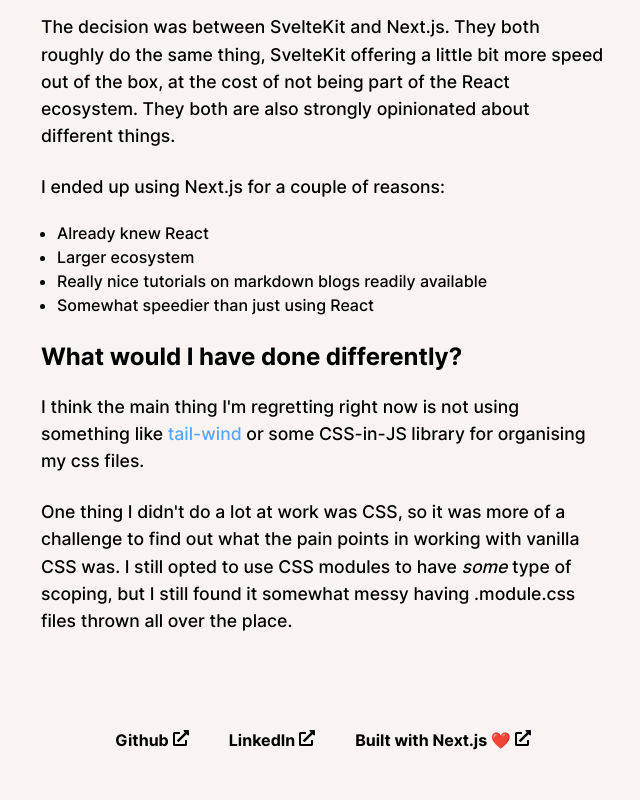
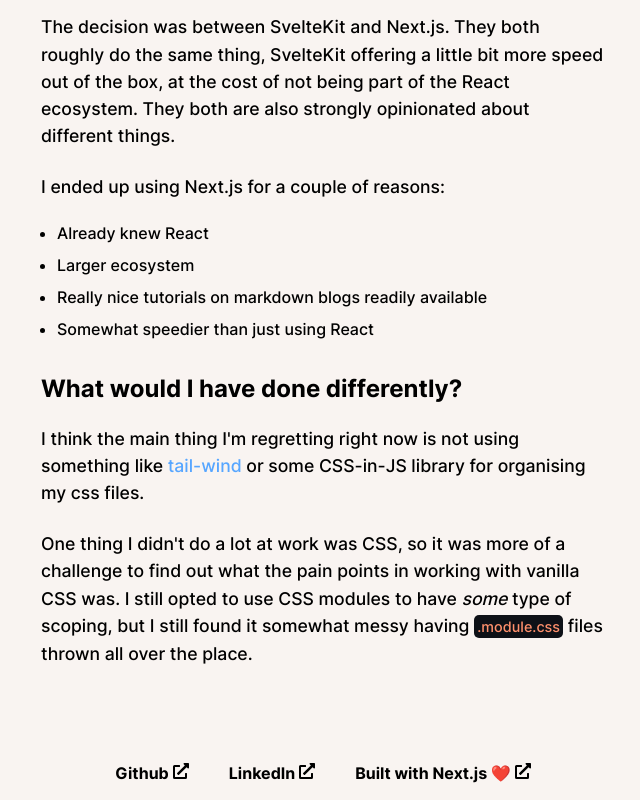
Before and after one commit to confiscar/blog, a Next.js app: page /posts/2021-02-02-nextjs-blog in a window 1280 px wide. Shown: the part 2089-2889 px from the top of the page, without its empty margins (317-957 px from the left). Before the commit the page ends 2856 px from the top, so only its background shows below. Built offline with nearby package versions, Linux system fonts and the light colour scheme.

Commit message:
update link

```diff
--- a/src/pages/about.tsx
+++ b/src/pages/about.tsx
@@ -3,7 +3,6 @@
 import SplashText from '../components/molecules/SplashText';
 import PostList from '../components/organisms/PostList';
 import Header from '../components/atoms/Header';
-import formatDate from '../lib/formatDate';
 import copy from '../copy/copy.json';
 import styles from './styles/Index.module.css';
 import ExternalLink from '../components/atoms/ExternalLink';
@@ -14,7 +13,7 @@
     [
       {
         title: 'Just this blog for now :^)',
-        link: 'https://www.confiscar.github.io'
+        link: 'https://confiscar.github.io'
       },
     ]
   );
--- a/src/pages/posts/posts.module.css
+++ b/src/pages/posts/posts.module.css
@@ -85,7 +85,7 @@
 }
 
 .post li {
-    padding-bottom: 0.5rem;
+    padding-bottom: 1rem;
 }
 
 .post img {
@@ -101,9 +101,19 @@
     background-color: var(--code-background);
     border-radius: 22px;
     padding: 1.5rem;
+    filter: drop-shadow(16px 16px 10px rgba(0,0,0,0.3));
+    line-height: 1.2rem;
 }
 
 .post pre {
     padding-top: 1.5rem;
     padding-bottom: 1.5rem;
 }
+
+.post code {
+    background-color: var(--code-background);
+    font-size: 0.9rem;
+    border-radius: 5px;
+    padding: 0.2rem;
+    color: var(--primary-highlight);
+}
```
Also changed, not shown: posts/2021-02-02-nextjs-blog.md (+0 -1 lines).
